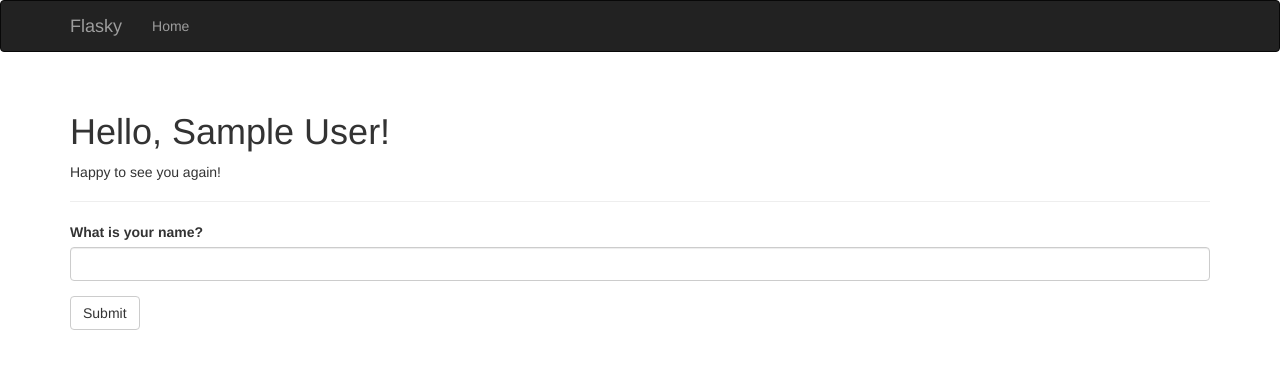
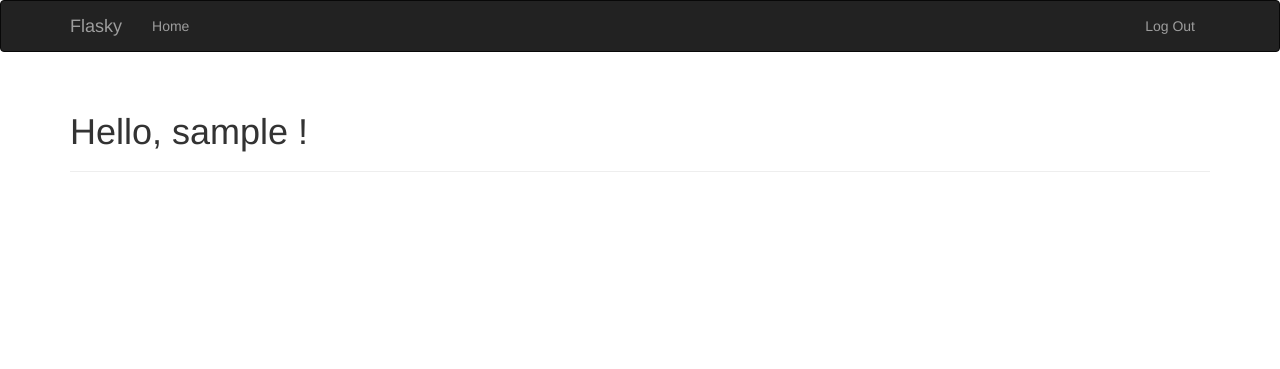
Before and after one commit to fenife/flasky, a Flask app: page / in a window 1280 px wide. Shown: the top 369 px of the page. Run offline with Flask 2, Linux system fonts and the light colour scheme; the visitor is signed in with stand-in values (Sample User, id 1); data comes from the database, SQL or seed files in the repository; some libraries are stand-ins or nearby versions.

Commit message:
添加用户认证

```diff
--- a/app/email.py
+++ b/app/email.py
@@ -1,4 +1,3 @@
-
 from threading import Thread
 from flask import current_app, render_template
 from flask_mail import Message
--- a/app/main/views.py
+++ b/app/main/views.py
@@ -2,30 +2,10 @@
 保存程序的路由
 """
 
-from flask import render_template, session, redirect, url_for, current_app
-from .. import db
-from ..models import User
-from ..email import send_email
+from flask import render_template
 from . import main
-from .forms import NameForm
 
 
-@main.route('/', methods=['GET', 'POST'])
+@main.route('/')
 def index():
-    form = NameForm()
-    if form.validate_on_submit():
-        user = User.query.filter_by(username=form.name.data).first()
-        if user is None:
-            user = User(username=form.name.data)
-            db.session.add(user)
-            session['known'] = False
-            if current_app.config['FLASKY_ADMIN']:
-                send_email(current_app.config['FLASKY_ADMIN'], 'New User',
-                           'mail/new_user', user=user)
-        else:
-            session['known'] = True
-        session['name'] = form.name.data
-        return redirect(url_for('.index'))
-    return render_template('index.html',
-                           form=form, name=session.get('name'),
-                           known=session.get('known', False))
+    return render_template('index.html')
--- a/app/models.py
+++ b/app/models.py
@@ -1,5 +1,7 @@
-from . import db
-from werkzeug import generate_password_hash, check_password_hash
+from werkzeug.security import generate_password_hash, check_password_hash
+from flask_login import UserMixin
+from . import db, login_manager
+
 
 class Role(db.Model):
     __tablename__ = 'roles'
@@ -11,9 +13,10 @@ class Role(db.Model):
         return '<Role %r>' % self.name
 
 
-class User(db.Model):
+class User(UserMixin, db.Model):
     __tablename__ = 'users'
     id = db.Column(db.Integer, primary_key=True)
+    email = db.Column(db.String(64), unique=True, index=True)
     username = db.Column(db.String(64), unique=True, index=True)
     role_id = db.Column(db.Integer, db.ForeignKey('roles.id'))
     password_hash = db.Column(db.String(128))
@@ -31,3 +34,8 @@ class User(db.Model):
 
     def __repr__(self):
         return '<User %r>' % self.username
+
+
+@login_manager.user_loader
+def load_user(user_id):
+    return User.query.get(int(user_id))
--- a/app/templates/auth/login.html
+++ b/app/templates/auth/login.html
@@ -1,4 +1,5 @@
 {% extends "base.html" %}
+{% import "bootstrap/wtf.html" as wtf %}
 
 {% block title %}Flasky - Login{% endblock %}
 
@@ -6,4 +7,8 @@
 <div class="page-header">
     <h1>Login</h1>
 </div>
+<div class="col-md-4">
+    {{ wtf.quick_form(form) }}
+</div>
+
 {% endblock %}
--- a/app/templates/base.html
+++ b/app/templates/base.html
@@ -18,11 +18,18 @@
                 <span class="icon-bar"></span>
                 <span class="icon-bar"></span>
             </button>
-            <a class="navbar-brand" href="/">Flasky</a>
+            <a class="navbar-brand" href="{{ url_for('main.index') }}">Flasky</a>
         </div>
         <div class="navbar-collapse collapse">
             <ul class="nav navbar-nav">
-                <li><a href="/">Home</a></li>
+                <li><a href="{{ url_for('main.index') }}">Home</a></li>
+            </ul>
+            <ul class="nav navbar-nav navbar-right">
+                {% if current_user.is_authenticated %}
+                <li><a href="{{ url_for('auth.logout') }}">Log Out</a></li>
+                {% else %}
+                <li><a href="{{ url_for('auth.login') }}">Log In</a></li>
+                {% endif %}
             </ul>
         </div>
     </div>
--- a/app/templates/index.html
+++ b/app/templates/index.html
@@ -1,16 +1,14 @@
 {% extends "base.html" %}
-{% import "bootstrap/wtf.html" as wtf %}
 
 {% block title %}Flasky{% endblock %}
 
 {% block page_content %}
 <div class="page-header">
-    <h1>Hello, {% if name %}{{ name }}{% else %}Stranger{% endif %}!</h1>
-    {% if not known %}
-    <p>Pleased to meet you!</p>
-    {% else %}
-    <p>Happy to see you again!</p>
-    {% endif %}
+    <h1>Hello,
+        {% if current_user.is_authenticated %}
+            {{ current_user.username }}
+        {% else %}
+            Stranger
+        {% endif %}!</h1>
 </div>
-{{ wtf.quick_form(form) }}
 {% endblock %}
--- a/config.py
+++ b/config.py
@@ -5,10 +5,10 @@ config.py
 """
 
 import os
-
 basedir = os.path.abspath(os.path.dirname(__file__))
 
-class Config(object):
+
+class Config:
     SECRET_KEY = os.environ.get('SECRET_KEY') or 'hard to guess string'
     SQLALCHEMY_COMMIT_ON_TEARDOWN = True
     SQLALCHEMY_TRACK_MODIFICATIONS = False
--- a/requirements.txt
+++ b/requirements.txt
@@ -4,6 +4,7 @@ click==6.7
 dominate==2.3.1
 Flask==0.12.2
 Flask-Bootstrap==3.3.7.1
+Flask-Login==0.4.0
 Flask-Mail==0.9.1
 Flask-Migrate==2.1.0
 Flask-Moment==0.5.1
```
Also changed, not shown: app/__init__.py (+7 -0 lines), app/auth/forms.py (added, +15 -0 lines), app/auth/views.py (+22 -3 lines), app/templates/mail/new_user.html (renamed from app/templates/mail/user.html).
